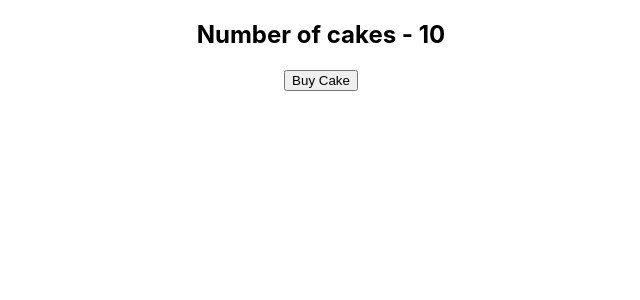
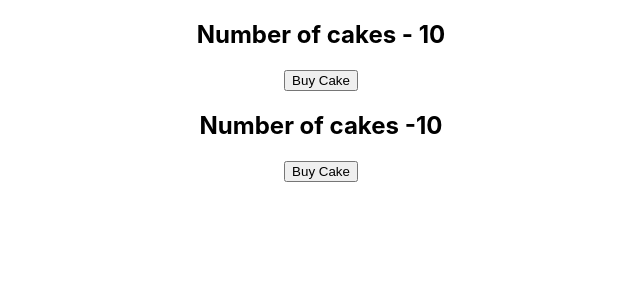
Before and after one commit to rajat-ds/learningReact, a React (Create React App) app in the folder react-Redux/learning-redux/: page / in a window 1280 px wide. Shown: the top 300 px of the page, without its empty margins (319-959 px from the left). Built offline with nearby package versions, Linux system fonts and the light colour scheme.

Commit message:
implemented useSelector Hook

```diff
--- a/react-Redux/learning-redux/src/App.js
+++ b/react-Redux/learning-redux/src/App.js
@@ -1,12 +1,14 @@
 import { Provider } from "react-redux";
 import "./App.css";
 import CakeContainer from "./components/CakeContainer";
+import HooksCakeContainer from "./components/HooksCakeContainer";
 import store from "./redux/store";
 function App() {
   return (
     <Provider store={store}>
       <div className="App">
         <CakeContainer />
+        <HooksCakeContainer/>
       </div>
     </Provider>
   );
--- /dev/null
+++ b/react-Redux/learning-redux/src/components/HooksCakeContainer.js
@@ -0,0 +1,14 @@
+import React from "react";
+import { useSelector } from "react-redux";
+
+const HooksCakeContainer = () => {
+  const numOfCakes = useSelector((state) => state.numOfCakes);
+  return (
+    <div>
+      <h2>Number of cakes -{numOfCakes}</h2>
+      <button>Buy Cake</button>
+    </div>
+  );
+};
+
+export default HooksCakeContainer;
```
